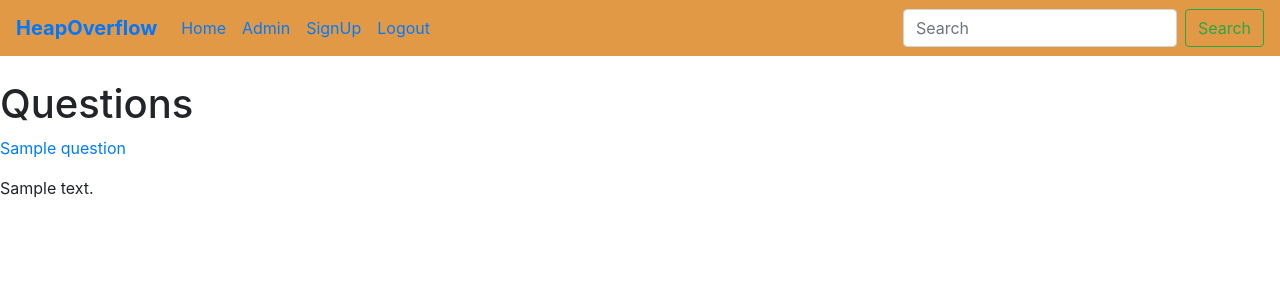
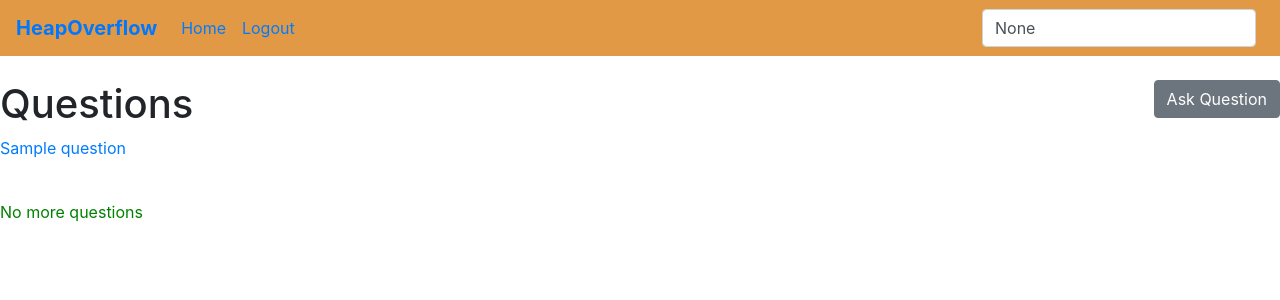
Before and after one commit to madhu0309/collaboratory, a Django app: page / in a window 1280 px wide. Shown: the top 300 px of the page. Run offline with Django 3.2, Linux system fonts and the light colour scheme; a user stored in the database is signed in; tables that the repository leaves empty hold one stand-in row (values such as "Sample post"); some libraries are stand-ins or nearby versions.

Commit message:
added search and pagination

```diff
--- a/collab_app/templates/collab_app/base.html
+++ b/collab_app/templates/collab_app/base.html
@@ -26,14 +26,7 @@
         <div class = "collapse navbar-collapse">
             <ul class="navbar-nav">
                 <li class="nav-item">
-                    <a class="nav-link" href="#">Home</a>
-                </li>
-                <li class="nav-item">
-                    <a class="nav-link" href="{% url 'admin:index' %}">Admin</a>
-
-                </li>
-                <li class="nav-item">
-                    <a class="nav-link" href="{% url 'collab_app:register' %}">SignUp</a>
+                    <a class="nav-link" href="{% url 'collab_app:question-list' %}">Home</a>
                 </li>
                 {% if user.is_authenticated %}
                   <li class="nav-item">
@@ -43,14 +36,21 @@
                   <li class="nav-item">
                     <a class = "nav-link" href="{% url 'collab_app:login' %}">Login</a>
                   </li>
+                  <li class="nav-item">
+                    <a class="nav-link" href="{% url 'collab_app:register' %}">SignUp</a>
+                  </li>
+                  <li class="nav-item">
+                    <a class="nav-link" href="{% url 'admin:index' %}">Admin</a>
+                  </li>
                 {% endif %}
 
             </ul>
         </div>
         <!-- Search -->
-        <form class="form-inline">
-            <input class="form-control mr-sm-2" type="search" placeholder="Search" aria-label="Search">
-            <button class="btn btn-outline-success my-2 my-sm-0" type="submit">Search</button>
+        <form class="form-inline mt-2 mt-md-0" action="{% url 'collab_app:question-list' %}"
+        method="get">
+          <input name="q" class="form-control mr-sm-2"  value="{{ search }}" type="text" placeholder="Search"
+          aria-label="Search">
         </form>
       </nav>
     <br>
--- a/collab_app/templates/collab_app/question_list.html
+++ b/collab_app/templates/collab_app/question_list.html
@@ -1,12 +1,35 @@
 {% extends 'collab_app/base.html' %}
 
 {% block body_block %}
+    <a href="{% url 'collab_app:add-question' %}"><button type="button" class="btn btn-secondary" style="float: right;">Ask Question</button>
+</a>
     <h1>Questions</h1>
-    {% for question in question_list %}
-        <a href="{% url 'collab_app:question-detail' question.id %}">{{ question.question_title }}</a>
+    {% for exam in list_exams %}
+        <a href="{% url 'collab_app:question-detail' exam.id %}">{{ exam.question_title }}</a>
         <p></p>
+        {% comment "" %}
         {{ question.question_body }}
+        {% endcomment %}
         <br>
 
     {% endfor %}
+    {% if is_paginated %}
+        <ul class="pagination">
+    {% if page_obj.has_previous %}
+        <li>
+            <span><a href="?page={{ page_obj.previous_page_number }}&search_key={{q}}">Previous</a></span>
+        </li>
+    {% endif %}
+        <li class="">
+            <span>Page {{ page_obj.number }} of {{ page_obj.paginator.num_pages }}.</span>
+        </li>
+    {% if page_obj.has_next %}
+        <li>
+            <span><a href="?page={{ page_obj.next_page_number }}&search_key={{q}}">Next</a></span>
+        </li>
+    {% endif %}
+    </ul>
+    {% else %}
+        <p style="color:green";>No more questions</p>
+    {% endif %}
 {% endblock %}
--- a/collab_app/views.py
+++ b/collab_app/views.py
@@ -1,13 +1,18 @@
 from django.shortcuts import get_object_or_404, redirect, render
 from collab_app.models import (Question)
+from django.db.models import Q
 from django.views.generic.list import ListView
 from django.views.generic.detail import DetailView
+from django.urls import reverse
 from collab_app.forms import *
-from django.http import HttpResponse
+from django.http import HttpResponse, HttpResponseRedirect
 from django.contrib.auth.forms import AuthenticationForm
 from django.contrib.auth import logout, authenticate, login
 from django.contrib import messages
 from collab_app.forms import NewUserForm
+from django.core.paginator import Paginator
+from django.core.paginator import EmptyPage
+from django.core.paginator import PageNotAnInteger
 # Create your views here.
 import os
 
@@ -15,6 +20,41 @@
 class QuestionListView(ListView):
     model = Question
     template_name = "collab_app/question_list.html"
+    paginate_by = 4
+
+    def get_queryset(self): # new
+        if self.request.GET.get('q') != None:
+            query = self.request.GET.get('q')
+            return Question.objects.filter(
+                Q(question_title__icontains=query) #| Q(author__icontains=query)
+            )
+        else:
+            return Question.objects.all()
+
+    def get_context_data(self, **kwargs):
+        #search_key =
+        context = super(QuestionListView, self).get_context_data(**kwargs)
+        if self.request.GET.get('q') != None:
+            query = self.request.GET.get('q')
+            list_exam =  Question.objects.filter(
+                Q(question_title__icontains=query) #| Q(author__icontains=query)
+            )
+        else:
+            list_exam = Question.objects.all()
+        paginator = Paginator(list_exam, self.paginate_by)
+
+        page = self.request.GET.get('page')
+
+        try:
+            file_exams = paginator.page(page)
+        except PageNotAnInteger:
+            file_exams = paginator.page(1)
+        except EmptyPage:
+            file_exams = paginator.page(paginator.num_pages)
+
+        context['list_exams'] = file_exams
+        context['search'] = self.request.GET.get('q')
+        return context
 
     # def dispatch(self, request, *args, **kwargs):
     #     # Try to dispatch to the right method; if a method doesn't exist,
@@ -78,7 +118,7 @@
         form = QuestionForm(request.POST)
         if form.is_valid():
             form.save()
-            return HttpResponse("<h1> You are successfully added</h1>")
+            return redirect('collab_app:question-list')
     if request.method == 'GET':
         form = QuestionForm()
     return render(request, 'collab_app/add_question.html', {'form': form})
--- a/docker-compose.yml
+++ b/docker-compose.yml
@@ -16,3 +16,8 @@
       - POSTGRES_USER=postgres
       - POSTGRES_PASSWORD=root
       - POSTGRES_DB=collab_db
+    volumes:
+      - postgres_data:/var/lib/postgresql/data/
+
+volumes:
+  postgres_data:
```
Also changed, not shown: collab_app/templates/collab_app/add_question.html (+8 -4 lines), collab_app/templates/collab_app/question_detail.html (+6 -6 lines), collab_app/forms.py (line endings or trailing spaces). Lines whose indentation alone changed are shown as unchanged.
